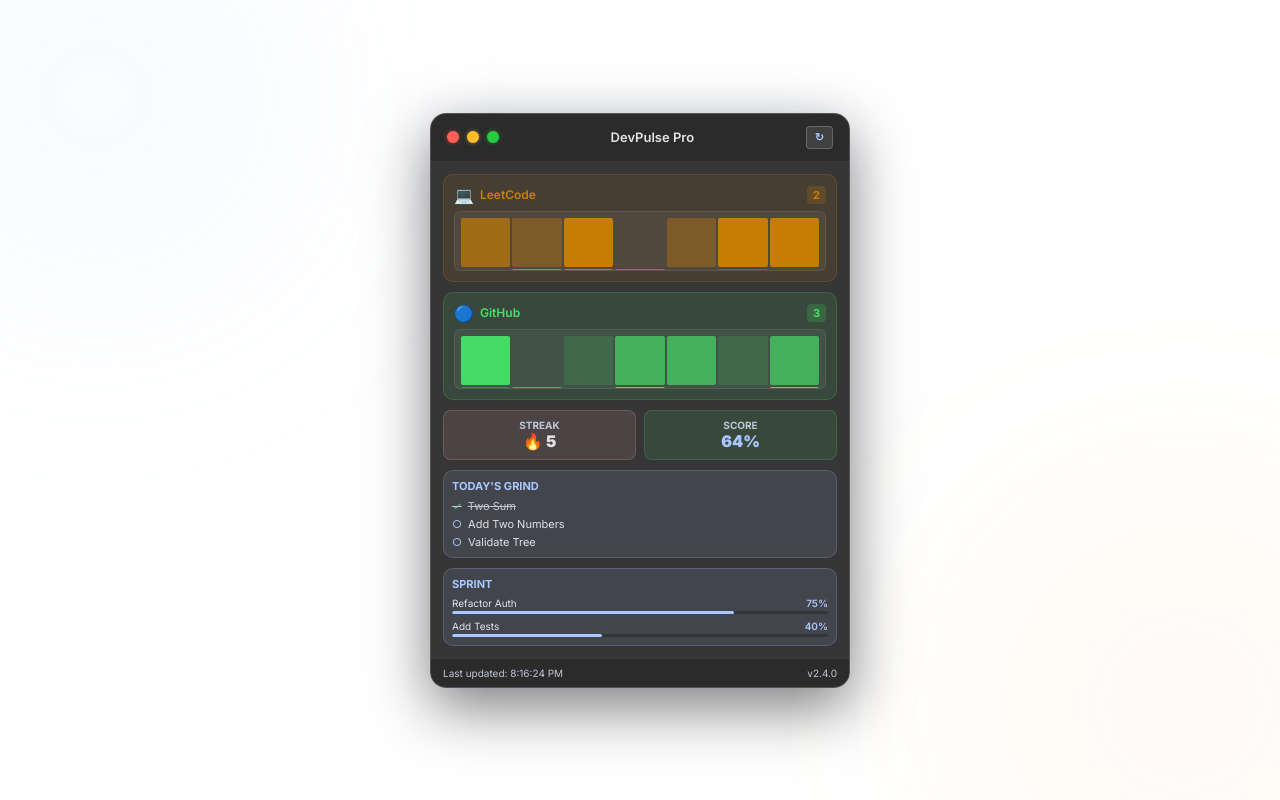
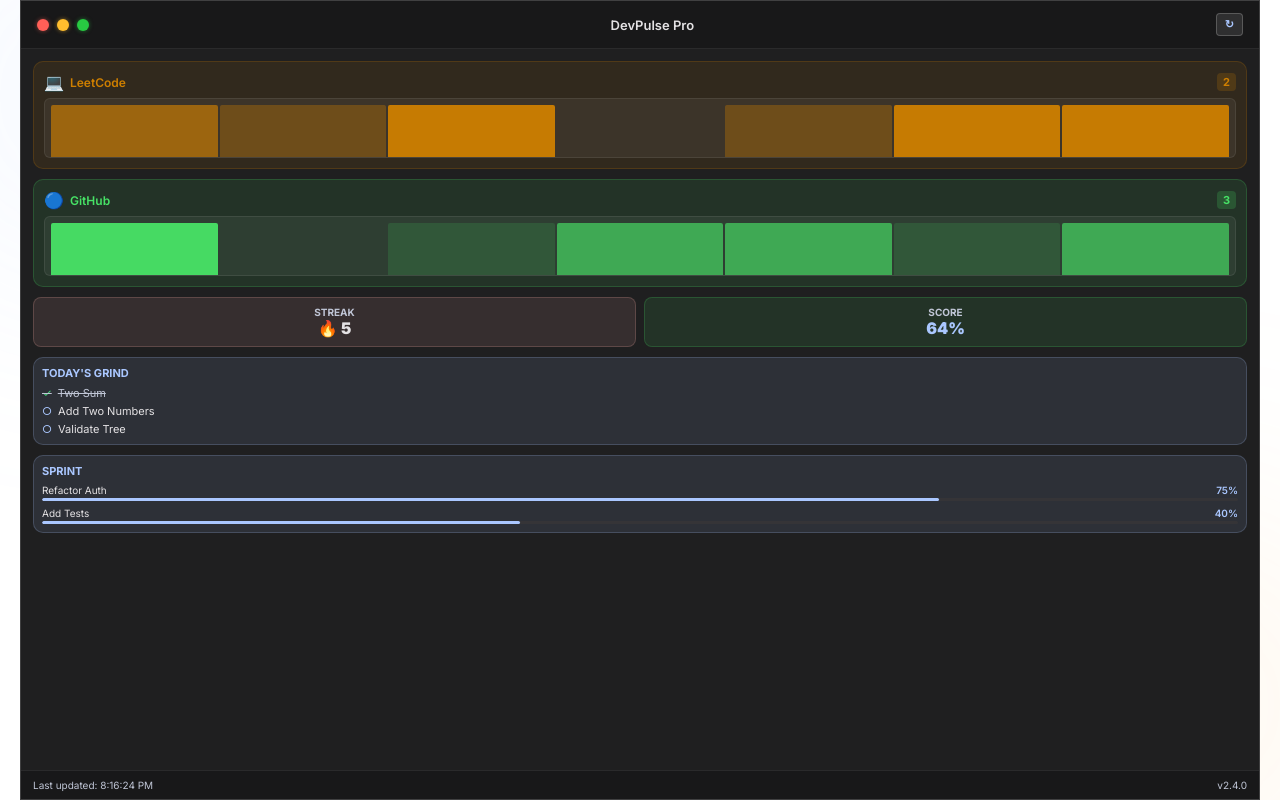
Before and after one commit to Snide34/git-buddy, a React (Vite) app: page / in a window 1280 px wide. Built offline with nearby package versions, Linux system fonts and the light colour scheme.

Commit message:
fix: improve widget window boundaries and fill entire viewport

```diff
--- a/src/App.jsx
+++ b/src/App.jsx
@@ -306,20 +306,21 @@ function App() {
         display: 'flex',
         height: '100vh',
         width: '100%',
-        alignItems: 'center',
-        justifyContent: 'center',
-        padding: '20px',
+        alignItems: 'stretch',
+        justifyContent: 'stretch',
+        padding: '0',
         position: 'relative',
         zIndex: 10
       }}>
         {/* Desktop Widget Container */}
         <div style={{
-          width: '420px',
-          background: 'rgba(19, 19, 21, 0.85)',
+          width: '100%',
+          height: '100%',
+          background: 'rgba(19, 19, 21, 0.95)',
           backdropFilter: 'blur(20px)',
           border: '1px solid rgba(255, 255, 255, 0.15)',
-          borderRadius: '16px',
-          boxShadow: '0 20px 60px rgba(0, 0, 0, 0.5), 0 0 40px rgba(170, 199, 255, 0.1)',
+          borderRadius: '0px',
+          boxShadow: 'none',
           display: 'flex',
           flexDirection: 'column',
           overflow: 'hidden',
@@ -403,7 +404,7 @@ function App() {
               display: 'flex',
               flexDirection: 'column',
               gap: '10px',
-              maxHeight: 'calc(100vh - 200px)',
+              flex: 1,
               overflowY: 'auto'
             }} className="hide-scrollbar">
 
```
Also changed, not shown: electron/main.js (+6 -2 lines).
